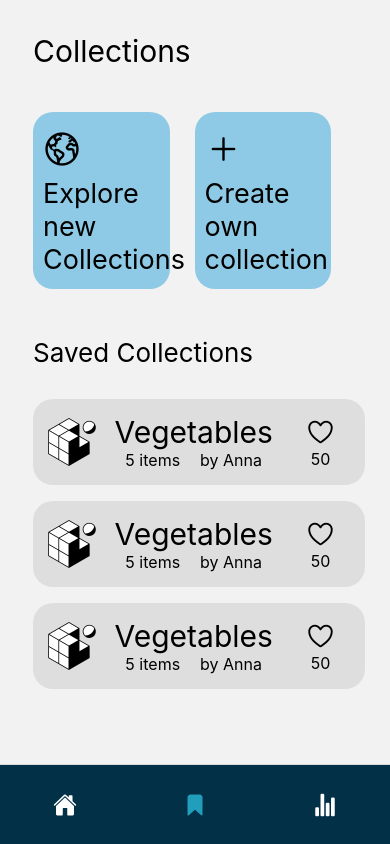
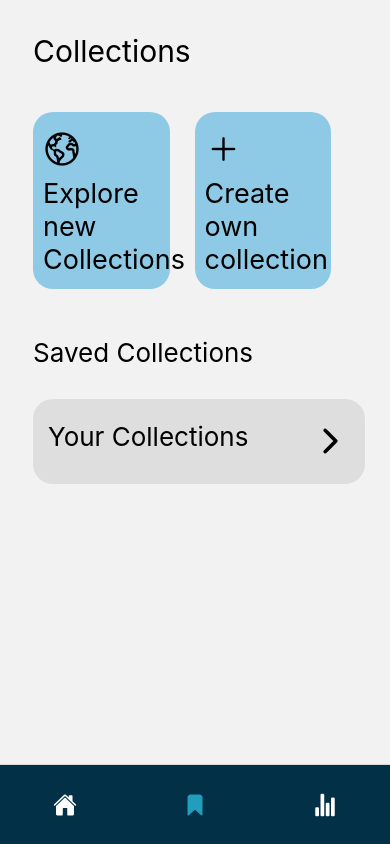
Before and after one commit to KirillMilkis/ITU-Fluento-Frontend, a React Native app: screen /Collections in a window 390 px wide. Built offline with nearby package versions, Linux system fonts and the light colour scheme.

Commit message:
fetch collections into the community collections

```diff
--- a/components/collections/CollectionList.jsx
+++ b/components/collections/CollectionList.jsx
@@ -21,8 +21,8 @@ const CollectionList = () => {
             ) : (
             <FlatList
                 data = {data}
-                renderItem = {(item) => <CollectionTile item = {item}/>}
-                keyExtractor = {(item) => item._id}
+                renderItem = {({item}) => <CollectionTile item = {item}/>}
+                keyExtractor = {(item) => item.ID}
                 vertical = {true}
                 contentContainerStyle = {{gap: 14}}
             />
--- a/components/collections/CollectionTile.jsx
+++ b/components/collections/CollectionTile.jsx
@@ -6,17 +6,23 @@ import styles from './collectionTile.styles'
 import Icon from 'react-native-vector-icons/Ionicons'
 import FlashCardsList from '../../screens'
 
-const SavedCollectionTile = () => {
+const CollectionTile = ({item}) => {
     const navigation = useNavigation();
+
+    if (!item) {
+        return null; // Render nothing if item is undefined or null
+      }
+
+
   return (
     <TouchableOpacity onPress={()=>navigation.navigate("FlashCardsList")}>
         <View style ={styles.tileContainer}>
             <Image source={require('../../assets/favicon.png')} style={styles.imageStyle}/>
             <View style={styles.textContainerColumn}>
-                <Text style={styles.textStyle}>Vegetables</Text>
+                <Text style={styles.textStyle} numberOfLines={1}>{item["name"]}</Text>
                 <View style={styles.TextContainerRow}>
                     <Text style={styles.textStyle2}>5 items</Text>
-                    <Text style={styles.textStyle2} numberOfLines={1}>by Anna</Text>
+                    <Text style={styles.textStyle2} numberOfLines={1}>by {item.creator}</Text>
                 </View>
             </View>
             <View style={styles.likesContainerColumn}>
@@ -29,4 +35,4 @@ const SavedCollectionTile = () => {
   )
 };
 
-export default SavedCollectionTile
+export default CollectionTile
--- a/components/collections/collectionTile.styles.js
+++ b/components/collections/collectionTile.styles.js
@@ -7,7 +7,7 @@ const styles = StyleSheet.create({
         padding: 15,
         width: SIZES.baseWidth * 85, // Set width to 100%
         flexDirection: 'row',
-        height: 'auto',
+        height: SIZES.baseHeight * 10,
         borderRadius: 20,
         backgroundColor: COLORS.gray1,
         justifyContent: 'space-between',
@@ -17,6 +17,8 @@ const styles = StyleSheet.create({
     textStyle: {
         color: COLORS.black,
         fontSize: SIZES.h1,
+        overflow: 'hidden',
+        flexGrow: 2,
     },
 
     textStyle2: {
@@ -29,6 +31,9 @@ const styles = StyleSheet.create({
         flexDirection: 'column',
         justifyContent: 'space-between',
         alignItems: 'center',
+        overflow: 'hidden',
+        width: '50%',
+        paddingHorizontal: 15,
         flexGrow: 2,
     },
 
--- a/hook/useFetch.js
+++ b/hook/useFetch.js
@@ -5,7 +5,7 @@ import { set } from 'react-hook-form';
 
 const useFetch = (url) => {
     const [data, setData] = useState([]);
-    const [isLoading, setLoading] = useState(true);
+    const [isLoading, setIsLoading] = useState(true);
     const [error, setError] = useState(null);
 
 
@@ -14,8 +14,8 @@ const useFetch = (url) => {
 
         try {
             const response = await axios.get(url);
-            const data = await response.json();
-            setData(data);
+            setData(response.data);
+            console.log(response.data);
             setIsLoading(false);
         } catch (error) {
             setError(error);
@@ -27,7 +27,7 @@ const useFetch = (url) => {
 
 
     useEffect(() => {
-        fetchData();
+        fetchData(url);
     }, []);
 
     const refetch = () => {
--- a/screens/collectionScreens/CollectionsMain.jsx
+++ b/screens/collectionScreens/CollectionsMain.jsx
@@ -1,4 +1,4 @@
-import { StyleSheet, Text, Touchable, View } from 'react-native'
+import { StyleSheet, Text, TouchableOpacity, View } from 'react-native'
 import { SafeAreaView } from 'react-native-safe-area-context'
 import React from 'react'
 import styles from './collectionsMain.styles'
@@ -6,7 +6,6 @@ import { ScrollView } from 'react-native-gesture-handler'
 import { CollectionTile } from '../../components'
 import Icon from 'react-native-vector-icons/Ionicons'
 import { useNavigation } from '@react-navigation/native'
-import { TouchableOpacity } from 'react-native'
 
 const CollectionsMain = () => {
   const navigation = useNavigation()
@@ -18,7 +17,7 @@ const CollectionsMain = () => {
 
         </View>
         <ScrollView>
-            <View style ={styles.tileNavContainer}>
+            <View style ={styles.tileNavList}>
               <TouchableOpacity onPress={()=>navigation.navigate("CommunityCollections")}>
                 <View style ={styles.tileNavigator}>
                   <Icon name="earth-outline" size={38} color="black" style={styles.spacing} />
@@ -32,8 +31,18 @@ const CollectionsMain = () => {
                 </View>
               </TouchableOpacity>
             </View>
-            <View style={styles.savedCollectionsContainer}>
+            <View style={styles.savedCollectionsList}>
                 <Text style={[styles.textStyle3, styles.spacingTitles]}>Saved Collections</Text>
+                <TouchableOpacity onPress={()=>navigation.navigate("")}>
+                <View style={styles.yourCollectionsTile}>
+                  <Text style={styles.textStyle3}>Your Collections</Text>
+                  <Icon name="chevron-forward-outline" size={38} color="black" style={styles.spacing} />
+                </View>
+                </TouchableOpacity>
+
+
+
+
                 <CollectionTile/>
                 <CollectionTile/>
                 <CollectionTile/>
--- a/screens/collectionScreens/collectionsMain.styles.js
+++ b/screens/collectionScreens/collectionsMain.styles.js
@@ -26,7 +26,7 @@ const styles = StyleSheet.create({
         padding: 33,
     },
 
-    tileNavContainer: {
+    tileNavList: {
         flexDirection: 'row',
         justifyContent: 'start',
         alignItems: 'start',
@@ -45,7 +45,7 @@ const styles = StyleSheet.create({
         alignItems: 'start',
     },
 
-    savedCollectionsContainer: {
+    savedCollectionsList: {
         gap: 16,
         flexDirection: 'column',
         spaceBetween: 50,
@@ -58,6 +58,17 @@ const styles = StyleSheet.create({
 
     },
 
+    yourCollectionsTile: {
+        padding: 15,
+        width: SIZES.baseWidth * 85, // Set width to 100%
+        flexDirection: 'row',
+        height: SIZES.baseHeight * 10,
+        borderRadius: 20,
+        backgroundColor: COLORS.gray1,
+        justifyContent: 'space-between',
+        alignItems: 'center',
+    },
+
 
     spacingTitles: {
         marginVertical: 5, // Adds vertical space between text elements
```
